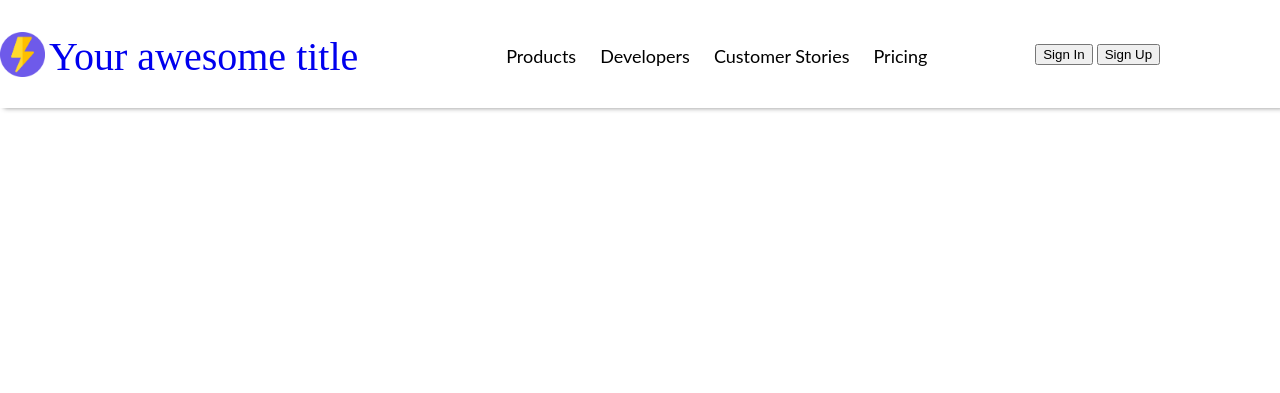
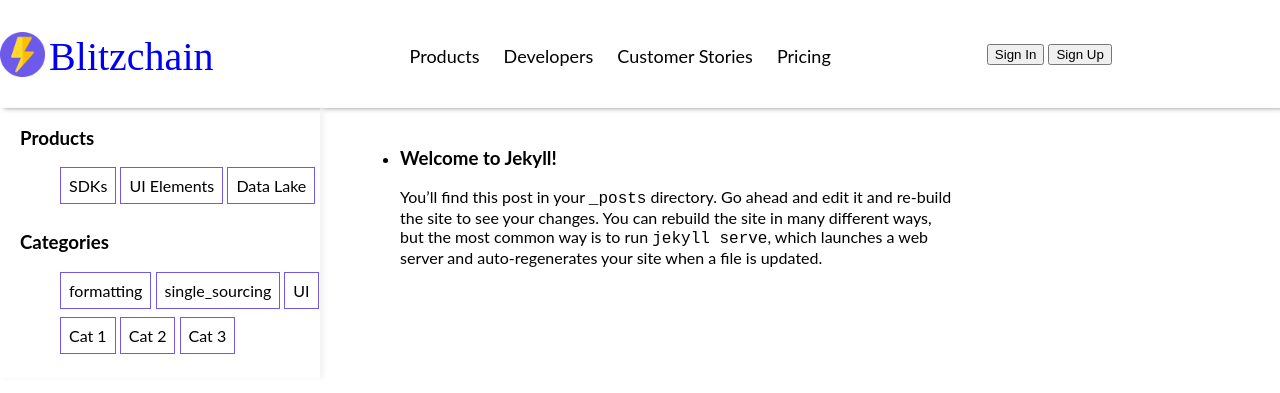
Before and after one commit to blitzchain/tutorials, a Jekyll site: the page built from index.html, in a window 1280 px wide. Shown: the top 393 px of the page. Built offline with Jekyll 4.4.1, drawn with Linux system fonts in a browser that asks for light colours.

Commit message:
Add categories to home page

```diff
--- a/_config.yml
+++ b/_config.yml
@@ -18,7 +18,7 @@
 # You can create any custom variable you would like, and they will be accessible
 # in the templates via {{ site.myvariable }}.
 
-title: Your awesome title
+title: Blitzchain
 email: your-email@example.com
 description: >- # this means to ignore newlines until "baseurl:"
   Write an awesome description for your new site here. You can edit this
--- a/_layouts/home.html
+++ b/_layouts/home.html
@@ -2,4 +2,45 @@
 layout: default
 ---
 
-{{ content }}
+<div class=row>
+    <div id="sidebar" class=column>
+        <h3>Products</h3>
+        <ul>
+            <li class="category-item">SDKs</li>
+            <li class="category-item">UI Elements</li>
+            <li class="category-item">Data Lake</li>
+        </ul>
+        <h3>Categories</h3>
+        <ul class="category-list">
+        {% for tag in site.tags %}
+                {% for post in tag[1] %}
+                <li class="category-item">{{ tag[0] }}</li>
+                {% endfor %}
+        {% endfor %}
+        </ul>
+        {% for category in site.category %}
+            {% capture category_name %}{{ category | first }}{% endcapture %}
+            <h3 class="category-head">{{ category_name }}</h3>
+            <h3>{{ category[0] }}</h3>
+            <ul>
+                {% for post in category[1] %}
+                <li><a href="{{ post.url }}">{{ post.title }}</a></li>
+                {% endfor %}
+            </ul>
+        {% endfor %}
+    </div>
+    <div id="page" class=column>
+        <div id="content">
+            {{ content }}
+            <ul>
+                {% for post in site.posts %}
+                <li>
+                    <h3>{{ post.title }}</h3>
+                    {{ post.excerpt }}
+
+                </li>
+                {% endfor %}
+            </ul>
+        </div>
+    </div>
+</div>
--- a/assets/css/style.css
+++ b/assets/css/style.css
@@ -304,3 +304,12 @@ body {
     text-decoration: underline;
     color: #6E5AEA;
 }
+
+
+
+.category-item {
+    display:inline-block;
+    padding: 8px;
+    border:#6E5AEA 1px solid;
+    margin-bottom: 8px;
+}
```
Also changed, not shown: _layouts/sdks.html (deleted, +0 -37 lines), _layouts/tutorial.html (added, +16 -0 lines), _layouts/ui-elements.html (deleted, +0 -38 lines), _posts/2021-07-14-welcome-to-jekyll.markdown (+9 -1 lines), index.html (line endings or trailing spaces).
